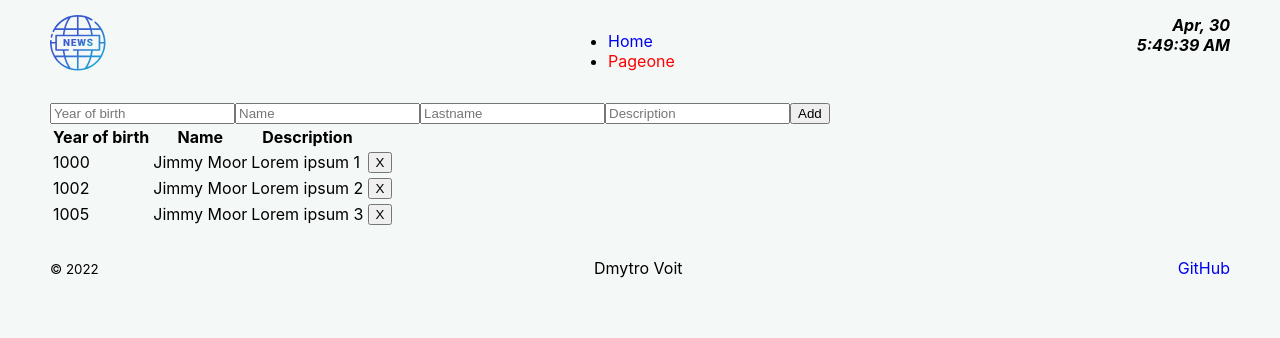
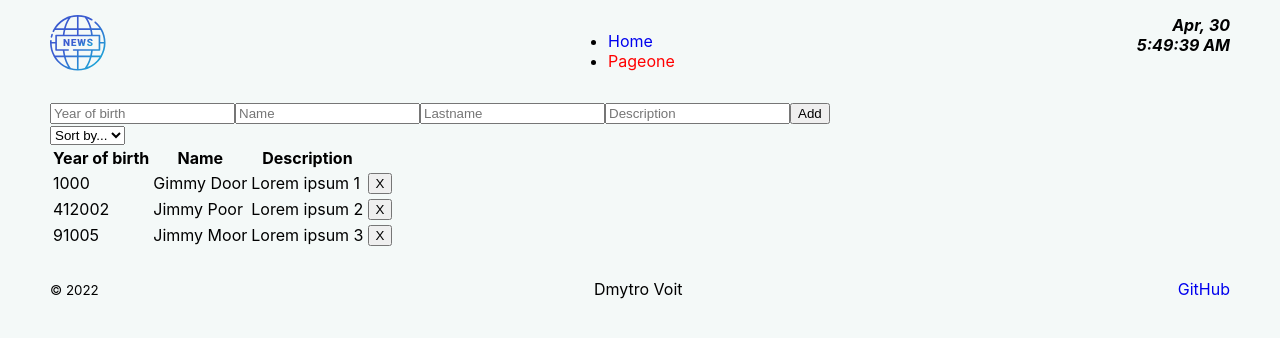
Before and after one commit to dima-voit/minimal-news-app, a React (Create React App) app: page /pageone in a window 1280 px wide. Shown: the top 338 px of the page. Built offline with nearby package versions, Linux system fonts and the light colour scheme.

Commit message:
create Select components

```diff
--- /dev/null
+++ b/src/components/UI/select/MySelect.jsx
@@ -0,0 +1,18 @@
+import React from 'react';
+
+const MySelect = ({ options, defaultValue, value, onChange }) => {
+  return (
+    <select
+      value={value}
+      onchange={event => onChange(event.target.value)}
+    >
+      <option disabled value="">{defaultValue}</option>
+      {options.map((option) =>
+        <option key={option.value} value={option.value}>
+          {option.name}
+        </option>)}
+    </select>
+  );
+};
+
+export default MySelect;
--- a/src/components/biography/Biography.jsx
+++ b/src/components/biography/Biography.jsx
@@ -4,29 +4,45 @@ import PersonTable from "./PersonTable";
 
 import styles from "./biography.module.scss";
 import PersonForm from "../UI/form/PersonForm";
+import MySelect from "../UI/select/MySelect";
 
 const Biography = () => {
-
   const [persons, setPersons] = useState([
-    {id: 1, yearOfBirth: 1000, firstName: 'Jimmy', lastName: 'Moor', description: 'Lorem ipsum 1'},
-    {id: 2, yearOfBirth: 1002, firstName: 'Jimmy', lastName: 'Moor', description: 'Lorem ipsum 2'},
-    {id: 3, yearOfBirth: 1005, firstName: 'Jimmy', lastName: 'Moor', description: 'Lorem ipsum 3'},
+    { id: 1, personBirth: 1000, personName: 'Gimmy', personLastName: 'Door', personDescription: 'Lorem ipsum 1' },
+    { id: 2, personBirth: 412002, personName: 'Jimmy', personLastName: 'Poor', personDescription: 'Lorem ipsum 2' },
+    { id: 3, personBirth: 91005, personName: 'Jimmy', personLastName: 'Moor', personDescription: 'Lorem ipsum 3' },
   ]);
 
+  const [selectedSort, setSelectedSort] = useState('');
+
   const createPerson = (newPerson) => {
-    setPersons([...persons, newPerson])
-  }
+    setPersons([...persons, newPerson]);
+  };
 
   const removePerson = (person) => {
-    setPersons(person.filter(p => p.id !== person.id))
-  }
+    setPersons(persons.filter((p) => p.id !== person.id));
+  };
+
+  const sortPersons = (sort) => {
+    setSelectedSort(sort);
+    setPersons([...persons].sort((a, b) => a[sort].localeCompare(b[sort])));
+  };
 
   return (
     <div className={styles.biography}>
       <PersonForm create={createPerson} />
-      <PersonTable remove={removePerson} persons={persons} />
+      <MySelect
+        value={selectedSort}
+        onChange={sortPersons}
+        defaultValue="Sort by..."
+        options={[
+          { value: "personBirth", name: "by date" },
+          { value: "personName", name: "by name" }
+        ]}
+      />
+      {persons.length !== 0 ? <PersonTable remove={removePerson} persons={persons} /> : <h4>persons disappeared</h4>}
     </div>
   );
-}
+};
 
 export default Biography;
--- a/src/components/biography/Person.jsx
+++ b/src/components/biography/Person.jsx
@@ -6,9 +6,9 @@ import styles from "./biography.module.scss";
 const Person = (props) => {
   return(
     <tr>
-      <td>{props.person.yearOfBirth}</td>
-      <td>{props.person.firstName} {props.person.lastName}</td>
-      <td>{props.person.description}</td>
+      <td>{props.person.personBirth}</td>
+      <td>{props.person.personName} {props.person.personLastName}</td>
+      <td>{props.person.personDescription}</td>
       <td>
         <MyButton className={styles.deleteBtn} onClick={() => props.remove(props.person)}>
           X
```
Also changed, not shown: .eslintrc.json.
